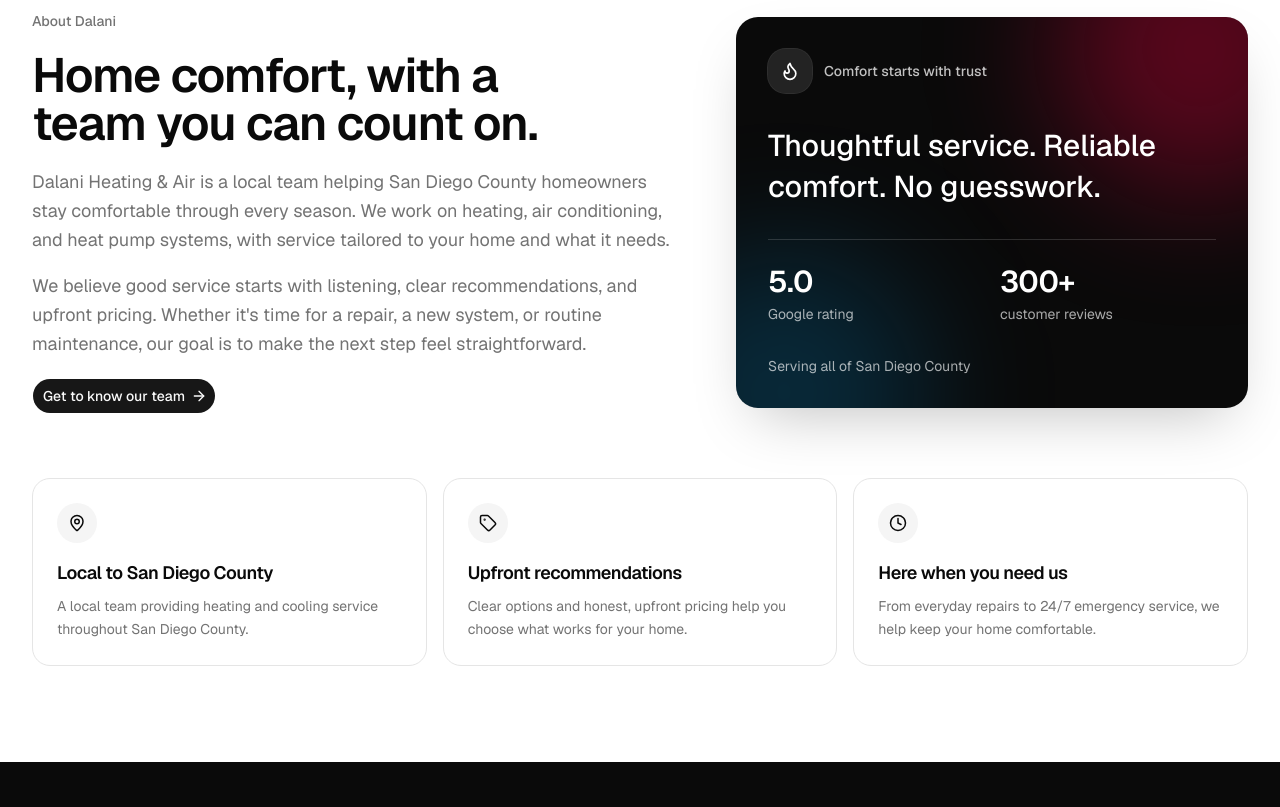
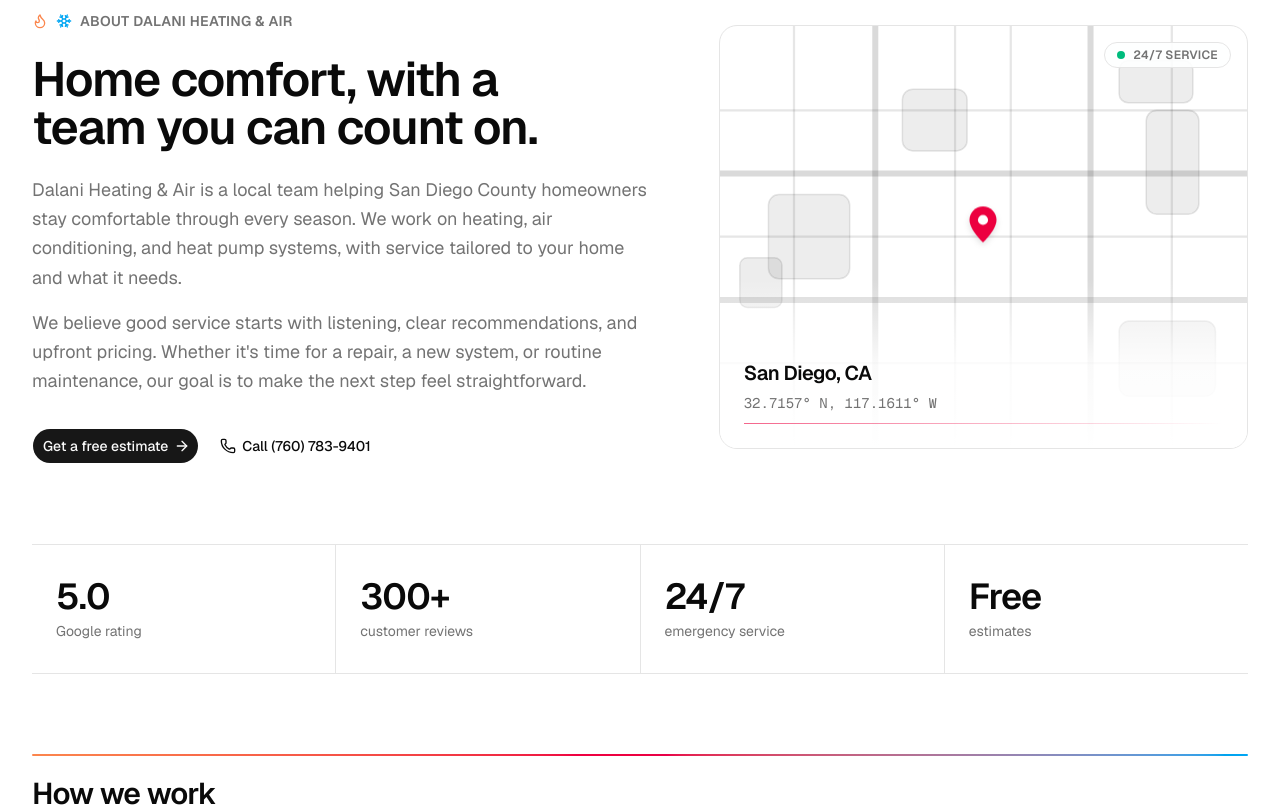
Before and after one commit to joshlaraa/dalani-heating-and-air, a Next.js app: page / in a window 1280 px wide. Shown: the part 1260-2067 px from the top of the page. Built offline with nearby package versions, Linux system fonts and the light colour scheme.

Commit message:
style: update about section look and fixed card component

```diff
--- a/src/components/about-section.tsx
+++ b/src/components/about-section.tsx
@@ -1,5 +1,14 @@
 import Link from "next/link"
-import { ArrowRight, Clock, MapPin, Tag, type LucideIcon } from "lucide-react"
+import {
+  ArrowRight,
+  Clock,
+  Flame,
+  MapPin,
+  Phone,
+  Snowflake,
+  Tag,
+  type LucideIcon,
+} from "lucide-react"
 
 import { buttonVariants } from "@/components/ui/button"
 import { siteConfig } from "@/lib/site-config"
@@ -29,6 +38,13 @@
   },
 ]
 
+const stats = [
+  { value: siteConfig.reviews.rating, label: `${siteConfig.reviews.source} rating` },
+  { value: siteConfig.reviews.count, label: "customer reviews" },
+  { value: "24/7", label: "emergency service" },
+  { value: "Free", label: "estimates" },
+]
+
 export function AboutSection({
   headingLevel = "h2",
 }: {
@@ -41,10 +57,14 @@
       aria-labelledby="about-heading"
       className="mx-auto w-full max-w-7xl px-4 py-16 sm:px-6 sm:py-24 lg:px-8"
     >
-      <div className="grid gap-10 lg:grid-cols-[minmax(0,1fr)_minmax(0,0.8fr)] lg:items-center lg:gap-16">
-        <div className="flex flex-col items-start gap-5">
-          <p className="text-sm font-medium text-muted-foreground">
-            About Dalani
+      <div className="flex flex-col gap-14 lg:gap-20">
+        {/* Story + service area map */}
+        <div className="grid gap-12 lg:grid-cols-[minmax(0,1fr)_minmax(0,0.85fr)] lg:items-center lg:gap-16">
+          <div className="flex flex-col items-start gap-6">
+            <p className="inline-flex items-center gap-2 text-sm font-semibold tracking-wide text-muted-foreground uppercase">
+              <Flame className="size-4 text-brand-from" aria-hidden="true" />
+              <Snowflake className="size-4 text-brand-frost" aria-hidden="true" />
+              About Dalani Heating &amp; Air
             </p>
             <Heading
               id="about-heading"
@@ -54,89 +74,180 @@
             </Heading>
             <div className="flex max-w-2xl flex-col gap-4 text-base leading-relaxed text-pretty text-muted-foreground sm:text-lg">
               <p>
-              Dalani Heating &amp; Air is a local team helping San Diego County
-              homeowners stay comfortable through every season. We work on
-              heating, air conditioning, and heat pump systems, with service
-              tailored to your home and what it needs.
+                Dalani Heating &amp; Air is a local team helping San Diego
+                County homeowners stay comfortable through every season. We
+                work on heating, air conditioning, and heat pump systems, with
+                service tailored to your home and what it needs.
               </p>
               <p>
                 We believe good service starts with listening, clear
-              recommendations, and upfront pricing. Whether it&apos;s time for
-              a repair, a new system, or routine maintenance, our goal is to
-              make the next step feel straightforward.
+                recommendations, and upfront pricing. Whether it&apos;s time
+                for a repair, a new system, or routine maintenance, our goal is
+                to make the next step feel straightforward.
               </p>
             </div>
-          <Link
-            href="/contact"
-            className={buttonVariants({ size: "lg" })}
-          >
-            Get to know our team
+            <div className="flex flex-col gap-3 pt-2 sm:flex-row">
+              <Link href="/contact" className={buttonVariants({ size: "lg" })}>
+                Get a free estimate
                 <ArrowRight data-icon="inline-end" aria-hidden="true" />
               </Link>
-        </div>
-
-        <div className="relative isolate overflow-hidden rounded-3xl bg-neutral-950 p-6 text-white shadow-[0_24px_60px_-20px_rgb(0_0_0/0.25)] sm:p-8">
-          <div
-            aria-hidden="true"
-            className="absolute -top-28 -right-24 -z-10 size-72 rounded-full bg-brand-to/35 blur-3xl"
-          />
-          <div
-            aria-hidden="true"
-            className="absolute -bottom-32 -left-24 -z-10 size-72 rounded-full bg-brand-frost/20 blur-3xl"
-          />
-          <div className="flex flex-col gap-8">
-            <div className="flex items-center gap-3">
-              <span className="flex size-11 items-center justify-center rounded-2xl bg-white/10 ring-1 ring-white/15">
-                <siteConfig.logoIcon className="size-5" aria-hidden="true" />
-              </span>
-              <span className="text-sm font-medium text-white/75">
-                Comfort starts with trust
-              </span>
-            </div>
-            <p className="max-w-md font-heading text-2xl leading-snug font-medium text-balance sm:text-3xl">
-              Thoughtful service. Reliable comfort. No guesswork.
-            </p>
-            <div className="grid grid-cols-2 gap-4 border-t border-white/15 pt-6">
-              <div className="flex flex-col gap-1">
-                <span className="font-heading text-3xl font-semibold tracking-tight">
-                  {siteConfig.reviews.rating}
-                </span>
-                <span className="text-sm text-white/65">
-                  {siteConfig.reviews.source} rating
-                </span>
-              </div>
-              <div className="flex flex-col gap-1">
-                <span className="font-heading text-3xl font-semibold tracking-tight">
-                  {siteConfig.reviews.count}
-                </span>
-                <span className="text-sm text-white/65">customer reviews</span>
-              </div>
-            </div>
-            <p className="text-sm text-white/65">{siteConfig.serviceArea}</p>
-          </div>
+              <a
+                href={siteConfig.phone.href}
+                className={buttonVariants({ variant: "outline", size: "lg" })}
+              >
+                <Phone data-icon="inline-start" aria-hidden="true" />
+                Call {siteConfig.phone.display}
+              </a>
             </div>
           </div>
 
-      <div className="mt-12 grid gap-4 sm:grid-cols-2 lg:mt-16 lg:grid-cols-3">
-        {values.map(({ icon: Icon, title, description }) => (
-          <article
-            key={title}
-            className="flex flex-col items-start gap-4 rounded-2xl border bg-card p-5 text-card-foreground sm:p-6"
+          <CoverageMap />
+        </div>
+
+        {/* Trust strip: hairlines only, no boxes */}
+        <div className="grid grid-cols-2 gap-px overflow-hidden border-y bg-border lg:grid-cols-4">
+          {stats.map(({ value, label }) => (
+            <div
+              key={label}
+              className="flex flex-col gap-1 bg-background px-4 py-6 sm:px-6 sm:py-8"
             >
+              <span className="font-heading text-3xl font-semibold tracking-tight sm:text-4xl">
+                {value}
+              </span>
+              <span className="text-sm text-muted-foreground">{label}</span>
+            </div>
+          ))}
+        </div>
+
+        {/* How we work */}
+        <div className="flex flex-col gap-10">
+          <div className="flex flex-col gap-5">
+            <span
+              aria-hidden="true"
+              className="h-0.5 w-full rounded-full bg-linear-to-r from-brand-from via-brand-to to-brand-frost"
+            />
+            <div className="flex flex-col gap-2">
+              <h2 className="font-heading text-2xl font-semibold tracking-tight sm:text-3xl">
+                How we work
+              </h2>
+              <p className="max-w-2xl text-base text-muted-foreground">
+                Whatever the season, the approach stays the same.
+              </p>
+            </div>
+          </div>
+
+          <div className="grid gap-10 md:grid-cols-3 md:gap-8 lg:gap-12">
+            {values.map(({ icon: Icon, title, description }, index) => (
+              <article key={title} className="flex flex-col gap-4">
+                <div className="flex items-center gap-3">
                   <span className="flex size-10 items-center justify-center rounded-full bg-muted text-foreground">
                     <Icon className="size-4.5" aria-hidden="true" />
                   </span>
+                  <span className="text-sm font-medium text-muted-foreground tabular-nums">
+                    0{index + 1}
+                  </span>
+                </div>
                 <div className="flex flex-col gap-2">
-              <h2 className="font-heading text-lg font-semibold tracking-tight">
+                  <h3 className="font-heading text-lg font-semibold tracking-tight sm:text-xl">
                     {title}
-              </h2>
-              <p className="text-sm leading-relaxed text-muted-foreground">
+                  </h3>
+                  <p className="text-sm leading-relaxed text-muted-foreground sm:text-base">
                     {description}
                   </p>
                 </div>
               </article>
             ))}
           </div>
+        </div>
+      </div>
     </section>
   )
 }
+
+/**
+ * Stylized street-grid map. Pure SVG + CSS: no images, no blur filters, and
+ * the only animation is a small pulse on the pin (transform/opacity only).
+ */
+function CoverageMap() {
+  return (
+    <div
+      role="img"
+      aria-label="Map showing Dalani Heating & Air serving San Diego, California"
+      className="relative isolate aspect-[5/4] w-full overflow-hidden rounded-2xl border bg-background"
+    >
+      <svg
+        aria-hidden="true"
+        viewBox="0 0 360 280"
+        preserveAspectRatio="xMidYMid slice"
+        className="absolute inset-0 size-full"
+      >
+        {/* City blocks */}
+        <g className="fill-foreground/[0.07] stroke-foreground/10" strokeWidth="1">
+          <rect x="126" y="42" width="43" height="41" rx="7" />
+          <rect x="37" y="112" width="54" height="56" rx="7" />
+          <rect x="18" y="154" width="28" height="33" rx="5" />
+          <rect x="270" y="23" width="49" height="28" rx="6" />
+          <rect x="288" y="56" width="35" height="69" rx="7" />
+          <rect x="270" y="196" width="64" height="50" rx="7" />
+        </g>
+        {/* Minor streets */}
+        <g className="stroke-foreground/10" strokeWidth="1.5" fill="none">
+          <path d="M54 0V280M161 0V280M198 0V280M305 0V280" />
+          <path d="M0 56H360M0 140H360M0 224H360" />
+        </g>
+        {/* Major roads */}
+        <g
+          className="stroke-foreground/15"
+          strokeWidth="4"
+          strokeLinecap="round"
+          fill="none"
+        >
+          <path d="M108 0V280M251 0V280" />
+          <path d="M0 98H360M0 182H360" />
+        </g>
+      </svg>
+
+      {/* Soft fade so the caption stays readable */}
+      <div className="pointer-events-none absolute inset-x-0 bottom-0 h-2/5 bg-linear-to-t from-background via-background/85 to-transparent" />
+
+      {/* Pin */}
+      <div className="absolute top-1/2 left-1/2 size-9 -translate-x-1/2 -translate-y-[85%]">
+        <span
+          aria-hidden="true"
+          className="absolute top-1/2 left-1/2 size-14 -translate-x-1/2 -translate-y-1/2 animate-ping rounded-full bg-brand-to/25 motion-reduce:animate-none"
+        />
+        <svg
+          aria-hidden="true"
+          viewBox="0 0 24 32"
+          className="relative size-9 text-brand-to drop-shadow-md"
+        >
+          <path
+            fill="currentColor"
+            d="M12 0C5.4 0 0 5.4 0 12c0 9 12 20 12 20s12-11 12-20C24 5.4 18.6 0 12 0z"
+          />
+          <circle cx="12" cy="12" r="4.5" fill="white" />
+        </svg>
+      </div>
+
+      {/* 24/7 badge */}
+      <span className="absolute top-4 right-4 inline-flex items-center gap-2 rounded-full border bg-background/90 px-3 py-1 text-xs font-semibold tracking-wide text-muted-foreground">
+        <span className="size-2 rounded-full bg-emerald-500" aria-hidden="true" />
+        24/7 SERVICE
+      </span>
+
+      {/* Caption */}
+      <div className="absolute inset-x-5 bottom-5 flex flex-col gap-1.5 sm:inset-x-6 sm:bottom-6">
+        <p className="font-heading text-lg font-semibold tracking-tight sm:text-xl">
+          San Diego, CA
+        </p>
+        <p className="font-mono text-xs text-muted-foreground sm:text-sm">
+          32.7157° N, 117.1611° W
+        </p>
+        <span
+          aria-hidden="true"
+          className="mt-1 h-px w-full bg-linear-to-r from-brand-to/60 to-transparent"
+        />
+      </div>
+    </div>
+  )
+}
```
Also changed, not shown: src/components/service-details-drawer.tsx (+40 -38 lines), src/components/service-placeholder.tsx (+9 -7 lines). Lines whose indentation alone changed are shown as unchanged.
